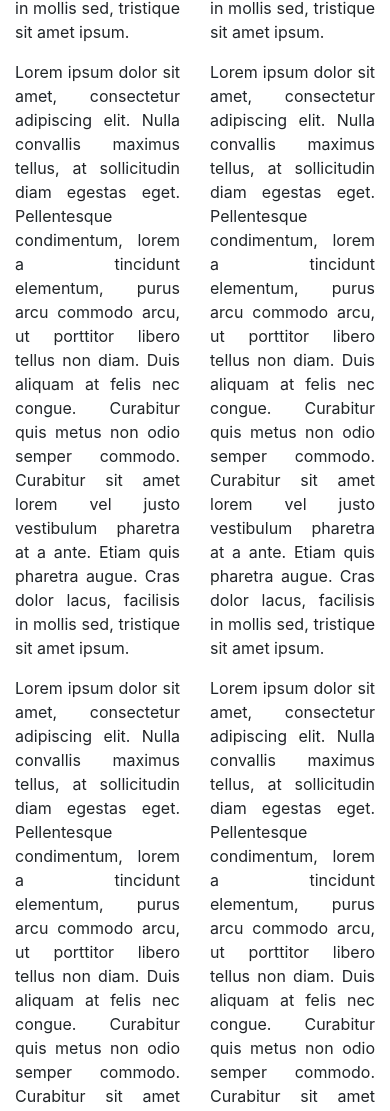
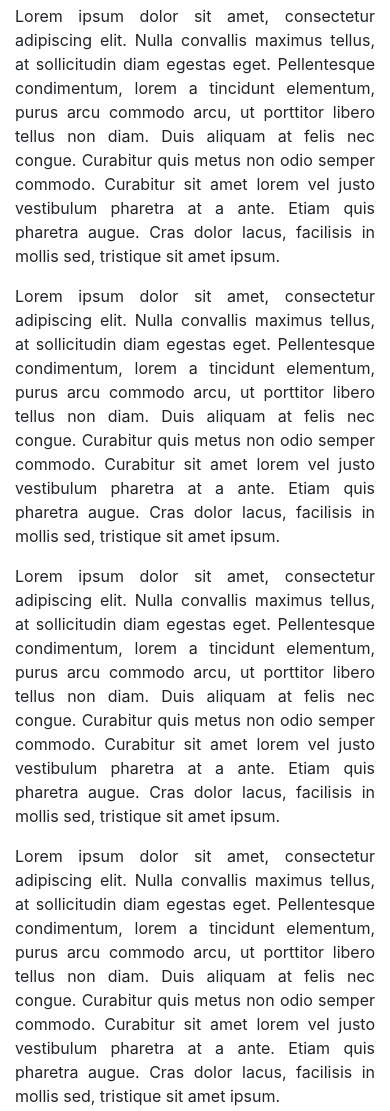
Before and after one commit to alejandroc311/Tropiweb-Webpage, a plain HTML site: page index.html in a window 390 px wide. Shown: the part 887-1998 px from the top of the page. Drawn offline with nearby package versions, Linux system fonts and the light colour scheme.

Commit message:
Added responsiveness to container with rows and columns to make it 6x1 instead of 3x2 in the content of the index page. 3x2 in larger screens and 6x1 in smaller screens

```diff
--- a/index.html
+++ b/index.html
@@ -61,10 +61,10 @@
     <!-- Card with Container which will enable bootstrap flexbox for alignment utilities. The Cards will contain the content of what
     Tropiweb is and does.-->
 
-    <div class="container-fluid justify-content-center">
+    <div class="container-fluid justify-content-center ">
 
       <div class="row">
-        <div class="col col-6-lg-auto">
+        <div class="col-xs-12 col-sm-12 col-lg-6">
           <div class="card border-0">
             <p class="text-justify">Lorem ipsum dolor sit amet, consectetur adipiscing elit. Nulla convallis maximus tellus, at sollicitudin diam egestas eget.
               Pellentesque condimentum, lorem a tincidunt elementum, purus arcu commodo arcu, ut porttitor libero tellus non diam. Duis
@@ -72,7 +72,7 @@
               at a ante. Etiam quis pharetra augue. Cras dolor lacus, facilisis in mollis sed, tristique sit amet ipsum.</p>
           </div>
         </div>
-        <div class="col col-6-lg-auto">
+        <div class="col-xs-12 col-sm-12 col-lg-6">
           <div class="card border-0">
             <p class="text-justify">Lorem ipsum dolor sit amet, consectetur adipiscing elit. Nulla convallis maximus tellus, at sollicitudin diam egestas eget.
               Pellentesque condimentum, lorem a tincidunt elementum, purus arcu commodo arcu, ut porttitor libero tellus non diam. Duis
@@ -84,7 +84,7 @@
       </div>
 
       <div class="row">
-        <div class="col col-6-lg-auto">
+        <div class="col-xs-12 col-sm-12 col-lg-6">
           <div class="card border-0">
             <p class="text-justify">Lorem ipsum dolor sit amet, consectetur adipiscing elit. Nulla convallis maximus tellus, at sollicitudin diam egestas eget.
               Pellentesque condimentum, lorem a tincidunt elementum, purus arcu commodo arcu, ut porttitor libero tellus non diam. Duis
@@ -92,7 +92,7 @@
               at a ante. Etiam quis pharetra augue. Cras dolor lacus, facilisis in mollis sed, tristique sit amet ipsum.</p>
           </div>
         </div>
-        <div class="col col-6-lg-auto">
+        <div class="col-xs-12 col-sm-12 col-lg-6">
           <div class="card border-0">
             <p class="text-justify">Lorem ipsum dolor sit amet, consectetur adipiscing elit. Nulla convallis maximus tellus, at sollicitudin diam egestas eget.
               Pellentesque condimentum, lorem a tincidunt elementum, purus arcu commodo arcu, ut porttitor libero tellus non diam. Duis
@@ -103,7 +103,7 @@
       </div>
 
       <div class="row">
-        <div class="col col-6-lg-auto">
+        <div class="col-xs-12 col-sm-12 col-lg-6">
           <div class="card border-0">
             <p class="text-justify">Lorem ipsum dolor sit amet, consectetur adipiscing elit. Nulla convallis maximus tellus, at sollicitudin diam egestas eget.
               Pellentesque condimentum, lorem a tincidunt elementum, purus arcu commodo arcu, ut porttitor libero tellus non diam. Duis
@@ -111,7 +111,7 @@
               at a ante. Etiam quis pharetra augue. Cras dolor lacus, facilisis in mollis sed, tristique sit amet ipsum.</p>
           </div>
         </div>
-        <div class="col col-6-lg-auto">
+        <div class="col-xs-12 col-sm-12 col-lg-6">
           <div class="card border-0">
             <p class="text-justify">Lorem ipsum dolor sit amet, consectetur adipiscing elit. Nulla convallis maximus tellus, at sollicitudin diam egestas eget.
               Pellentesque condimentum, lorem a tincidunt elementum, purus arcu commodo arcu, ut porttitor libero tellus non diam. Duis
```
